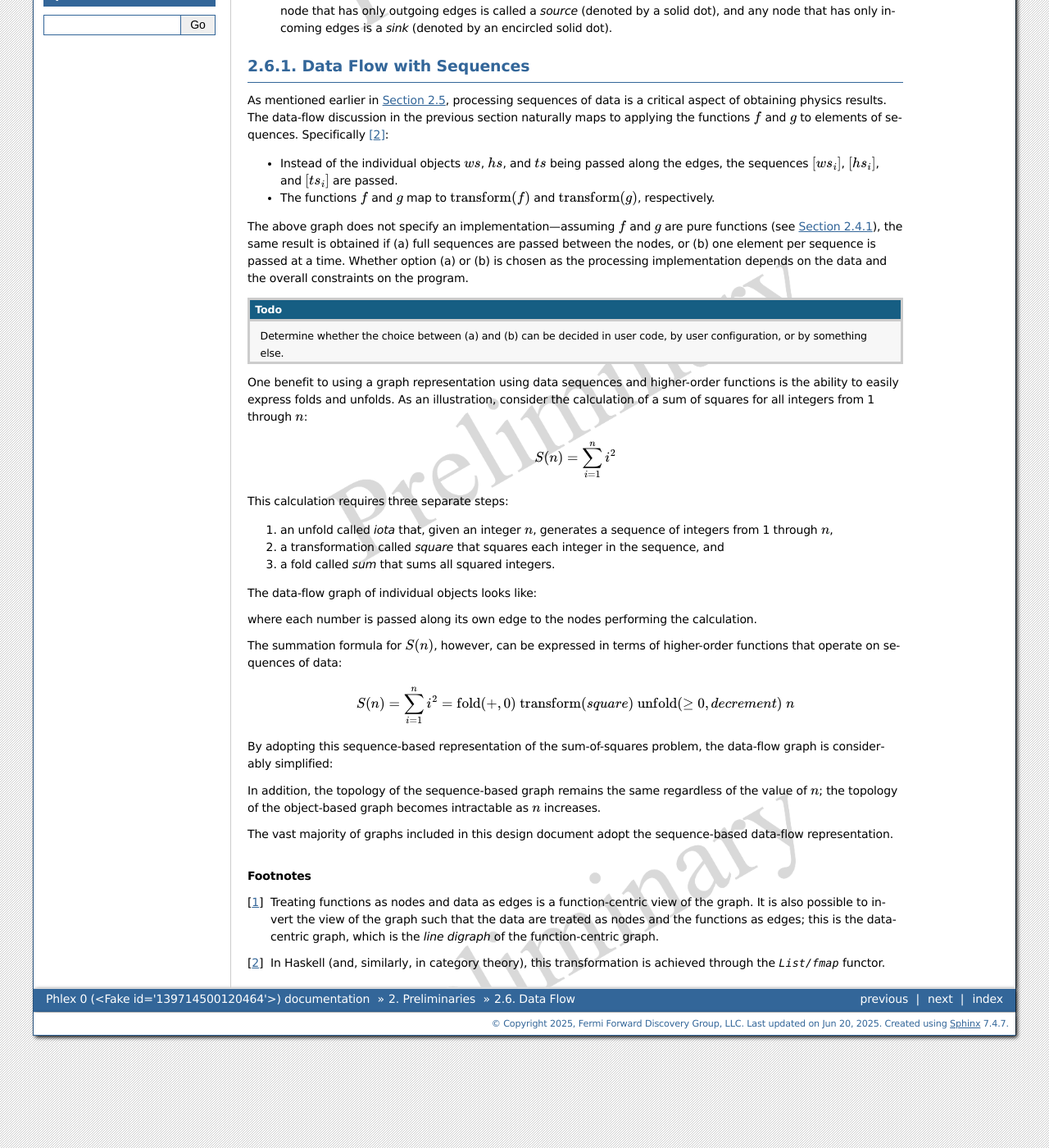
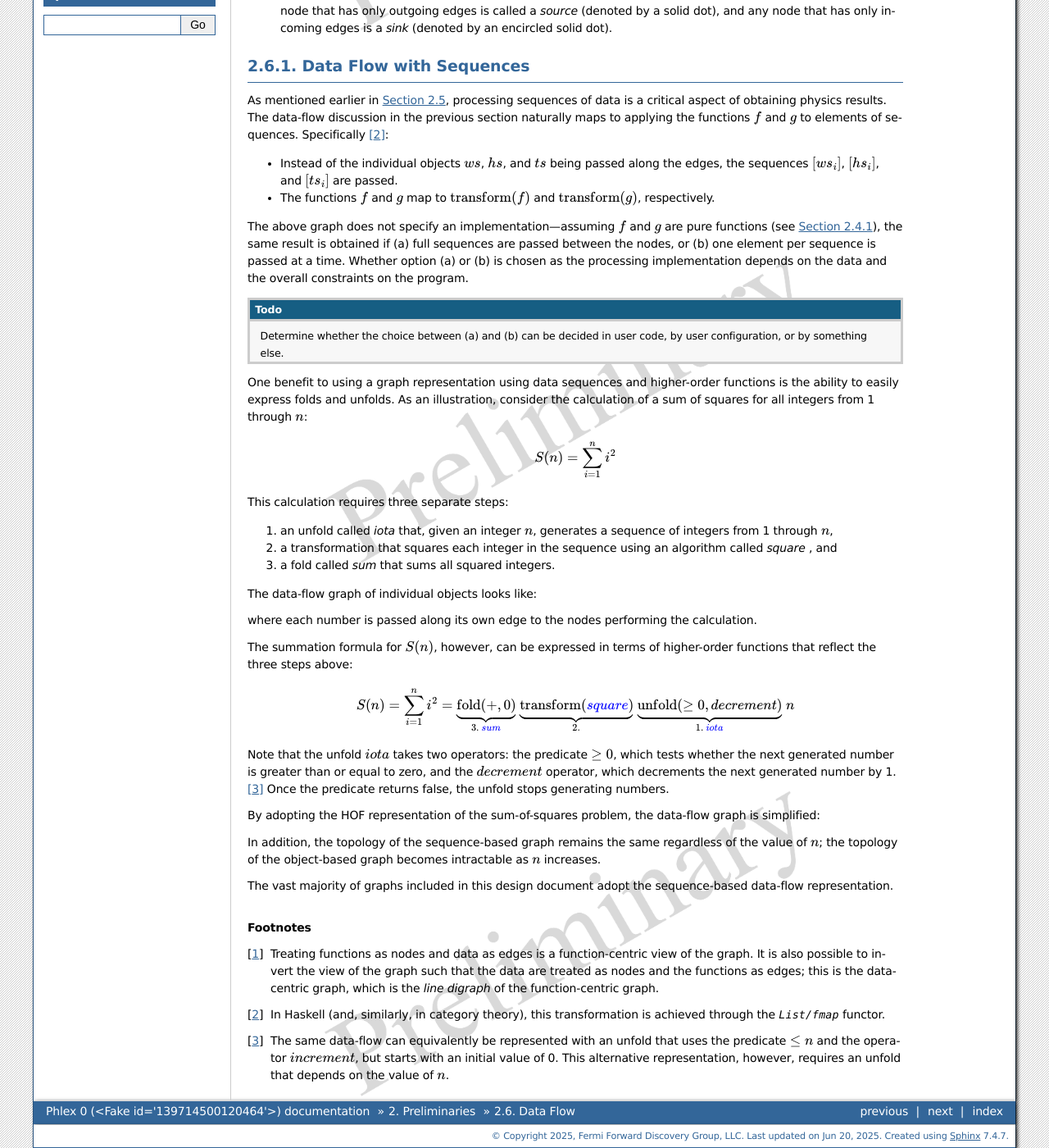
Before and after one commit to Framework-R-D/phlex-design, a Sphinx documentation site: the page built from doc/ch_preliminaries/data_flow.rst, in a window 1280 px wide and 1400 px high, scrolled down 503 px. Shown: the whole window at 82% size. Built offline with Sphinx 7.4.7, drawn with Linux system fonts in a browser that asks for light colours.

Commit message:
Adjust HOF description of sum-of-squares problem

```diff
--- a/doc/ch_preliminaries/data_flow.rst
+++ b/doc/ch_preliminaries/data_flow.rst
@@ -60,7 +60,7 @@ As an illustration, consider the calculation of a sum of squares for all integer
 This calculation requires three separate steps:
 
 1. an unfold called *iota* that, given an integer :math:`n`, generates a sequence of integers from 1 through :math:`n`,
-2. a transformation called *square* that squares each integer in the sequence, and
+2. a transformation that squares each integer in the sequence using an algorithm called *square* , and
 3. a fold called *sum* that sums all squared integers.
 
 The data-flow graph of individual objects looks like:
@@ -70,12 +70,15 @@ The data-flow graph of individual objects looks like:
 
 where each number is passed along its own edge to the nodes performing the calculation.
 
-The summation formula for :math:`S(n)`, however, can be expressed in terms of higher-order functions that operate on sequences of data:
+The summation formula for :math:`S(n)`, however, can be expressed in terms of higher-order functions that reflect the three steps above:
 
 .. math::
-   S(n) = \sum_{i=1}^n i^2 = \fold{+}{0}\ \transform{square}\ \unfold{\ge 0}{decrement}\ n
+   S(n) = \sum_{i=1}^n i^2 = \underbrace{\fold{+}{0}}_{3.\ \textcolor{blue}{\textit{sum}}}\ \underbrace{\transform{\textcolor{blue}{\textit{square}}}}_{2.}\ \underbrace{\unfold{\ge 0}{\textit{decrement}}}_{1.\ \textcolor{blue}{\textit{iota}}}\ n
 
-By adopting this sequence-based representation of the sum-of-squares problem, the data-flow graph is considerably simplified:
+Note that the unfold :math:`\textit{iota}` takes two operators: the predicate :math:`\ge 0`, which tests whether the next generated number is greater than or equal to zero, and the :math:`\textit{decrement}` operator, which decrements the next generated number by 1. [#f3]_
+Once the predicate returns false, the unfold stops generating numbers.
+
+By adopting the HOF representation of the sum-of-squares problem, the data-flow graph is simplified:
 
 .. graphviz:: unfold-transform-fold-hof.gv
    :align: center
@@ -89,3 +92,5 @@ The vast majority of graphs included in this design document adopt the sequence-
 .. [#f1] Treating functions as nodes and data as edges is a function-centric view of the graph.
          It is also possible to invert the view of the graph such that the data are treated as nodes and the functions as edges; this is the data-centric graph, which is the *line digraph* of the function-centric graph.
 .. [#f2] In Haskell (and, similarly, in category theory), this transformation is achieved through the `List/fmap` functor.
+.. [#f3] The same data-flow can equivalently be represented with an unfold that uses the predicate :math:`\le n` and the operator :math:`\textit{increment}`, but starts with an initial value of 0.
+         This alternative representation, however, requires an unfold that depends on the value of :math:`n`.
```
Also changed, not shown: 2 other files.
